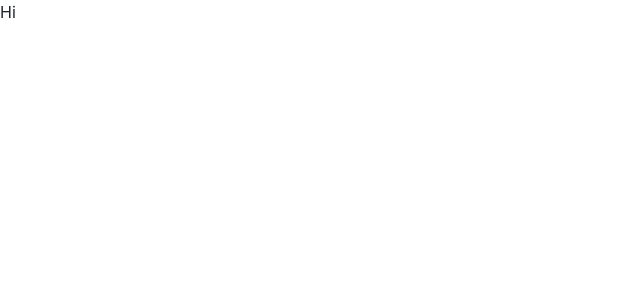
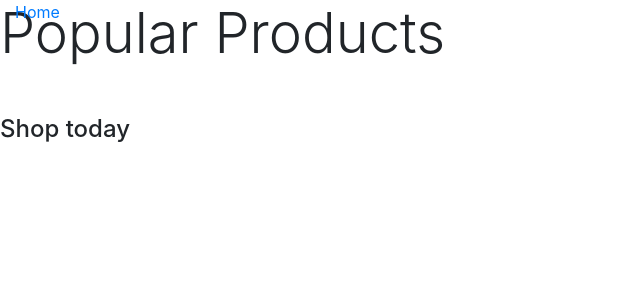
Before and after one commit to kevinolweb/dog-store-p5, a Django app: page / in a window 1280 px wide. Before the commit the part shown is almost empty. Shown: the top 300 px of the page, without its empty margins (0-640 px from the left). Run offline with Django 3.2, Linux system fonts and the light colour scheme; some libraries are stand-ins or nearby versions.

Commit message:
template edits

```diff
--- a/home/templates/home/index.html
+++ b/home/templates/home/index.html
@@ -1,5 +1,23 @@
 {% extends 'base.html' %}
 {% load static %}
+
+{% block page_header %}
+<div class="container header-container">
+    <div class="row">
+        <div class="col"></div>
+    </div>
+</div>
+{% endblock %}
+
 {% block content %}
-Hi
+<div class="conatiner h-100">
+    <div class="row h-100">
+        <div class="col-7 col-md-6 my-auto">
+            <h1 class="display-4 logo-font text-black">Popular Products</h1>
+            <div class="my-5">
+            <h4>Shop today</h4>
+            </div>
+        </div>
+    </div>
+</div>
 {% endblock content %}
--- a/templates/base.html
+++ b/templates/base.html
@@ -21,9 +21,9 @@
     {% endblock %}
 
     {% block corejs %}
-        <script src="https://code.jquery.com/jquery-3.4.1.slim.min.js" integrity="sha384-J6qa4849blE2+poT4WnyKhv5vZF5SrPo0iEjwBvKU7imGFAV0wwj1yYfoRSJoZ+n" crossorigin="anonymous"></script>
-        <script src="https://cdn.jsdelivr.net/npm/popper.js@1.16.0/dist/umd/popper.min.js" integrity="sha384-Q6E9RHvbIyZFJoft+2mJbHaEWldlvI9IOYy5n3zV9zzTtmI3UksdQRVvoxMfooAo" crossorigin="anonymous"></script>
-        <script src="https://stackpath.bootstrapcdn.com/bootstrap/4.4.1/js/bootstrap.min.js" integrity="sha384-wfSDF2E50Y2D1uUdj0O3uMBJnjuUD4Ih7YwaYd1iqfktj0Uod8GCExl3Og8ifwB6" crossorigin="anonymous"></script>
+    <script src="https://cdn.jsdelivr.net/npm/jquery@3.5.1/dist/jquery.min.js" integrity="sha256-9/aliU8dGd2tb6OSsuzixeV4y/faTqgFtohetphbbj0=" crossorigin="anonymous"></script>
+    <script src="https://cdn.jsdelivr.net/npm/popper.js@1.16.0/dist/umd/popper.min.js" integrity="sha384-Q6E9RHvbIyZFJoft+2mJbHaEWldlvI9IOYy5n3zV9zzTtmI3UksdQRVvoxMfooAo" crossorigin="anonymous"></script>
+    <script src="https://stackpath.bootstrapcdn.com/bootstrap/4.4.1/js/bootstrap.min.js" integrity="sha384-wfSDF2E50Y2D1uUdj0O3uMBJnjuUD4Ih7YwaYd1iqfktj0Uod8GCExl3Og8ifwB6" crossorigin="anonymous"></script>
     {% endblock %}
 
     {% block extra_js %}
@@ -32,13 +32,22 @@
     <title>The Green Pup {% block extra_title %}{% endblock %}</title>
   </head>
   <body>
-    <header class="container-fluid fixed-top"></header>
+    <header class="container-fluid fixed-top">
+      <div class="row">
+        <div class="col-12 col-lg-4 my-auto py-lg-0 text-center text-lg-left">
+          <a href="{% url 'home' %}">Home</a>
+        </div>
+        <div class="col-12 col-lg-4 py-lg-0"></div>
+        <div class="col-12 col-lg-4 py-lg-0"></div>
+      </div>
+    </header>
 
     {% if messages %}
         <div class="message-container"></div>
     {% endif %}
 
     {% block page_header %}
+
     {% endblock %}
 
     {% block content %}
```
